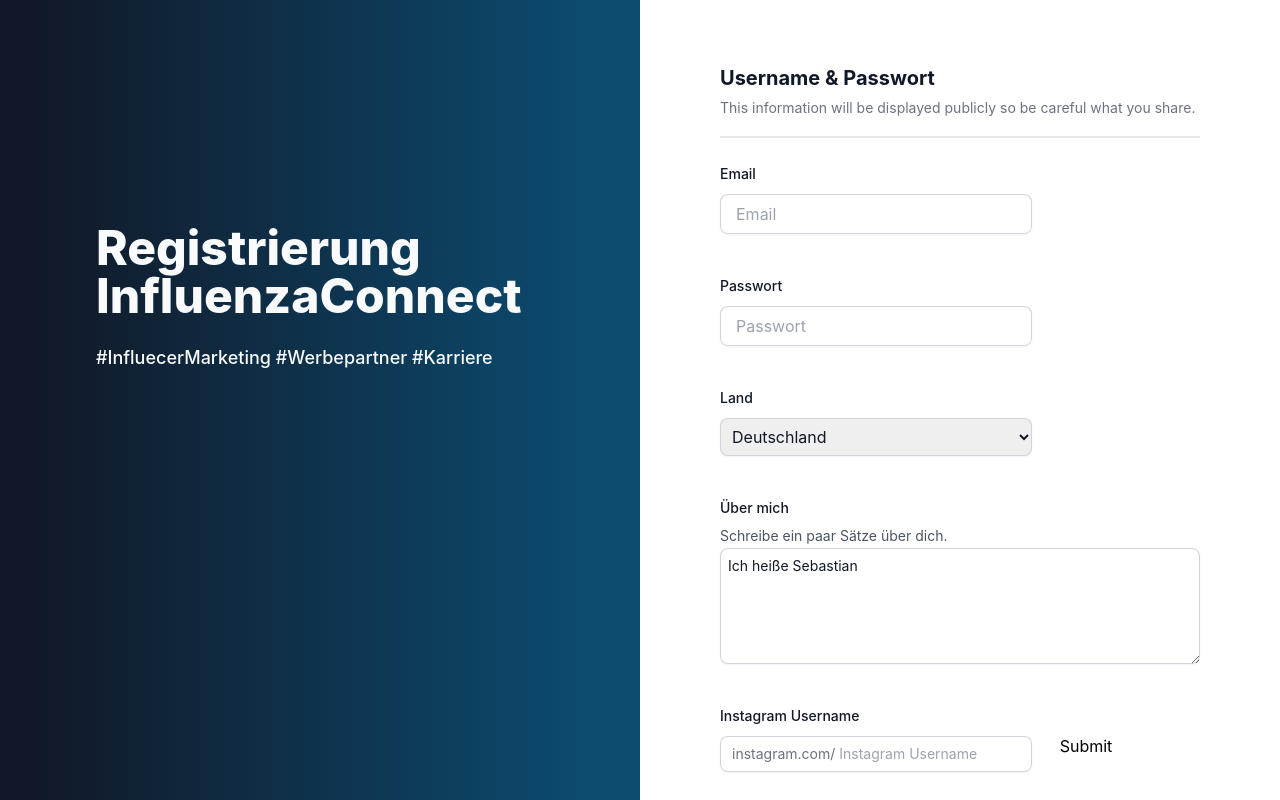
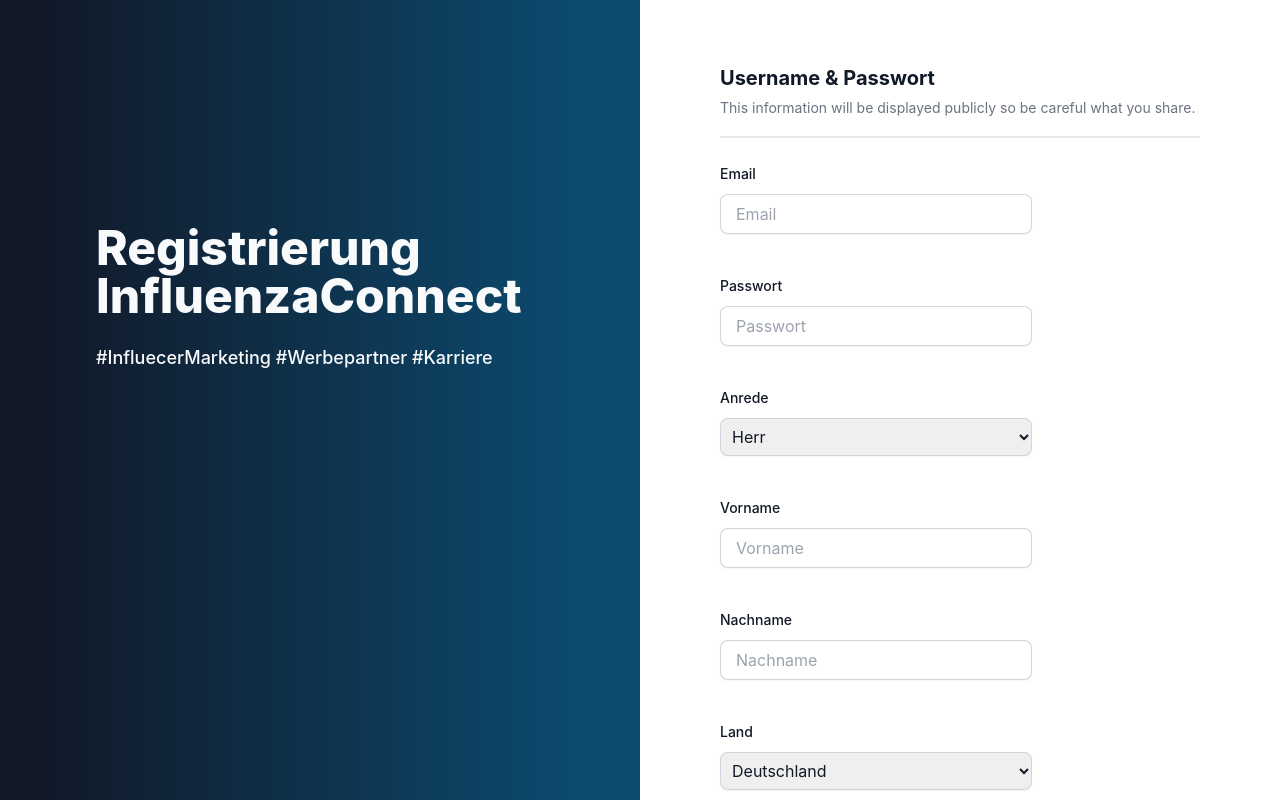
Before and after one commit to sweidner2001/BCN-2024SS-TeamWeiss-InfluenzaConnect, a React (Create React App) app in the folder sys-src/frontend/: page /signup in a window 1280 px wide. Built offline with nearby package versions, Linux system fonts and the light colour scheme.

Commit message:
Update: neue Componenten mit Fehlermeldungen auf der Login-Page

```diff
--- a/sys-src/frontend/src/components/pages/Signup.tsx
+++ b/sys-src/frontend/src/components/pages/Signup.tsx
@@ -19,6 +19,12 @@ interface IFormInputs {
     instaUsername: string;
     land: string;
     ueberMich: string;
+    sprache: string;
+    telefonnr: string;
+    bundesland: string;
+    vorname: string;
+    nachname: string;
+    anrede: string;
 }
 
 const SignupSchema = yup.object({
@@ -26,7 +32,13 @@ const SignupSchema = yup.object({
     passwort: yup.string().required("Bitte Geben Sie ein Passwort an!"),
     instaUsername: yup.string().required("Bitte Geben Sie ein Username an!"),
     land: yup.string().required("Bitte Geben Sie ein land an!"),
-    ueberMich: yup.string().required("Bitte Geben Sie ein Über Mich an!")
+    ueberMich: yup.string().required("Bitte Geben Sie ein Über Mich an!"),
+    sprache: yup.string().required("Bitte Geben Sie ein Über Mich an!"),
+    telefonnr: yup.string().required("Bitte Geben Sie ein Über Mich an!"),
+    bundesland: yup.string().required("Bitte Geben Sie ein Über Mich an!"),
+    vorname: yup.string().required("Bitte Geben Sie ein Über Mich an!"),
+    nachname: yup.string().required("Bitte Geben Sie ein Über Mich an!"),
+    anrede: yup.string().required("Bitte Geben Sie ein Über Mich an!")
 });
 
 
@@ -99,18 +111,23 @@ const Signup: React.FC = () => {
                                         error={errors.passwort?.message}/>
 
                             {/*Persönliche Daten*/}
-                            {/*<InputSelect id="anrede" label="Anrede" required={true} fieldWidth={4} selectOptions={sex}*/}
-                            {/*             autoComplete="sex"/>*/}
-                            {/*<InputField id="vorname" label="Vorname" type="text" required={true} autoComplete="given-name" fieldWidth={4}/>*/}
-                            {/*<InputField id="nachname" label="Nachname" type="text" required={true} autoComplete="family-name" fieldWidth={4}/>*/}
+                            <InputSelect id="anrede" label="Anrede" fieldWidth={4} selectOptions={sex} autoComplete="sex"
+                                         register={register("anrede")} error={errors.anrede?.message}/>
+                            <InputField id="vorname" label="Vorname" type="text" autoComplete="given-name" fieldWidth={4}
+                                        register={register("vorname")} error={errors.vorname?.message}/>
+                            <InputField id="nachname" label="Nachname" type="text" autoComplete="family-name" fieldWidth={4}
+                                        register={register("nachname")} error={errors.nachname?.message}/>
 
                             <InputSelect id="land" label="Land" fieldWidth={4} selectOptions={countries} autoComplete="country-name"
                                          register={register("land")} error={errors.land?.message}/>
-                            {/*<InputSelect id="bundesland" label="Bundesland" required={false} fieldWidth={4} selectOptions={bundesland}/>*/}
-                            {/*<InputField id="telefonnr" label="Telefonnummer" type="tel" required={true} autoComplete="tel" fieldWidth={4}/>*/}
+                            <InputSelect id="bundesland" label="Bundesland" fieldWidth={4} selectOptions={bundesland}
+                                         register={register("bundesland")} error={errors.bundesland?.message}/>
+                            <InputField id="telefonnr" label="Telefonnummer" type="tel" autoComplete="tel" fieldWidth={4}
+                                        register={register("telefonnr")} error={errors.telefonnr?.message}/>
 
                             {/*/!*Sprachen*!/*/}
-                            {/*<InputField id="sprache" label="Sprache" type="text" required={false} fieldWidth={4}/>*/}
+                            <InputField id="sprache" label="Sprache" type="text" fieldWidth={4}
+                                        register={register("sprache")} error={errors.sprache?.message}/>
 
 
                             <InputTextarea id="ueberMich" label="Über mich" defaultValue="Ich heiße Sebastian" descr="Schreibe ein paar Sätze über dich." textboxRows={5}
```
